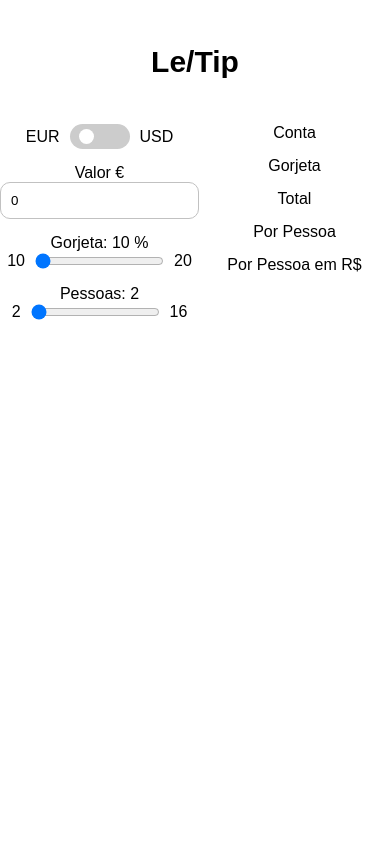
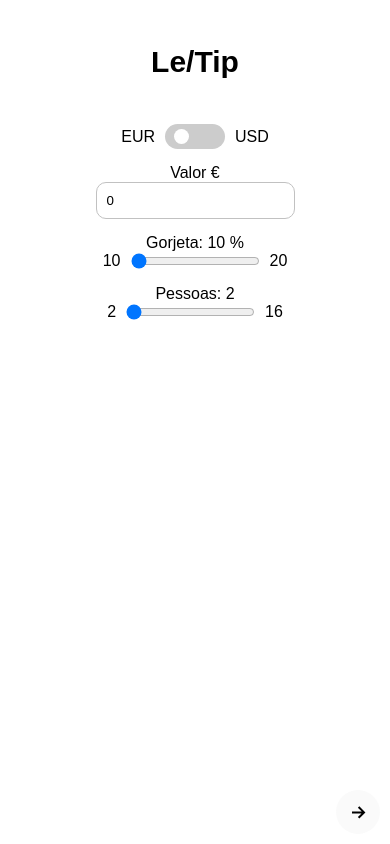
Before and after one commit to LuzianeFreitas/LeTipMigration, a Vue app: page / in a window 390 px wide. Built offline with nearby package versions, Linux system fonts and the light colour scheme.

Commit message:
add style version mobile, add  convert  coin

```diff
--- a/src/components/Forms/Converter.vue
+++ b/src/components/Forms/Converter.vue
@@ -73,12 +73,11 @@ export default {
             }, 2000);
         },
         getConvert() {
-            // let baseURI = `https://v1.nocodeapi.com/luziane/cx/KAAhQTPFWkIqJhlX/rates/convert?amount=${this.calcPerPerson}from=${this.coinSelect}&to=BRL`;
+            let baseURI = `https://v1.nocodeapi.com/luziane/cx/KAAhQTPFWkIqJhlX/rates/convert?amount=${this.calcPerPerson}&from=${this.form.coinSelect}&to=BRL`;
 
-            // this.$http.get(baseURI)
-            // .then((result) => {
-            //     console.log(result.data);
-            // })
+            this.$http.get(baseURI)
+            .then((result) => {
+                let convert = result.data.result.toFixed(2);
 
                 let results = {
                     coinSelect: this.form.coinSelect,
@@ -86,10 +85,23 @@ export default {
                     tip: this.calcTip,
                     total: this.calcTotal,
                     totalPerson: this.calcPerPerson,
-                totalPersonConvert: 0
+                    totalPersonConvert: convert
                 };
 
                 this.$emit('dataResults',results);
+
+
+                this.form.coin = false;
+                this.form.coinSelect = '';
+                this.form.totalSpend = 0;
+                this.form.tip = 10,
+                this.form.amountPeople = 2;
+                this.calcTip = 0;
+                this.calcTotal = 0;
+                this.calcPerPerson = 0;
+                this.time = null;
+
+            })
         },
     },
     computed: {
--- a/src/components/Forms/Result.vue
+++ b/src/components/Forms/Result.vue
@@ -3,31 +3,31 @@
         <div class="field-result">
             Conta
             <strong>
-                {{formatCoin(result.totalSpend)}}
+                {{formatCoin(result.totalSpend,this.result.coinSelect)}}
             </strong>
         </div>
         <div class="field-result">
             Gorjeta
             <strong>
-                {{formatCoin(result.tip)}}
+                {{formatCoin(result.tip,this.result.coinSelect)}}
             </strong>
         </div>
         <div class="field-result">
             Total
             <strong>
-                {{formatCoin(result.total)}}
+                {{formatCoin(result.total,this.result.coinSelect)}}
             </strong>
         </div>
         <div class="field-result">
             Por Pessoa
             <strong>
-                {{formatCoin(result.totalPerson)}}
+                {{formatCoin(result.totalPerson,this.result.coinSelect)}}
             </strong>
         </div>
         <div class="field-result">
             Por Pessoa em R$
             <strong>
-                {{result.totalPersonConvert}}
+                {{formatCoin(result.totalPersonConvert, 'BRL')}}
             </strong>
         </div>
 
@@ -41,9 +41,9 @@ export default {
         result: {}
     },
     methods: {
-        formatCoin(coin) {
+        formatCoin(coin,typeCoin) {
             if(coin != undefined) {
-                return new Intl.NumberFormat('de-DE', { style: 'currency', currency: this.result.coinSelect }).format(coin);
+                return new Intl.NumberFormat('de-DE', { style: 'currency', currency: typeCoin }).format(coin);
             }
         }
     }
--- /dev/null
+++ b/src/components/shared/ButtonFloat.vue
@@ -0,0 +1,50 @@
+<template>
+    <button type="text" class="button-float" @click="sendEvent" :disabled="disabledButton">
+        <img :src="require('@/assets/'+icon)">
+    </button>
+</template>
+
+<script>
+export default {
+    name: 'ButtonFloat',
+    props: {
+        icon: String,
+        disabledButton: {type: Boolean, default: false}
+    },
+    methods: {
+        sendEvent() {
+            this.$emit('change');
+        }
+    },
+}
+</script>
+
+<style>
+    .button-float {
+        position: fixed;
+        bottom:10px;
+        right:10px;
+
+        border: 0;
+        width: 44px;
+        height: 44px;
+        border-radius: 50%;
+
+        display: flex;
+        align-items: center;
+        justify-content: center;
+
+        cursor: pointer;
+
+        transition: hover .2s;
+    }
+
+    .button-float:hover {
+        box-shadow: 0 0 1em rgb(205, 205, 205);
+    }
+
+    .button-float > img {
+        width: 24px;
+        height: 24px;
+    }
+</style>
--- a/src/views/Home.vue
+++ b/src/views/Home.vue
@@ -7,33 +7,77 @@
         </header>
 
         <main class="container-conteudo">
-            <converter @dataResults="getResult"/>
-            <result :result="result"/>
+            <converter
+                @dataResults="getResult"
+                class="form-enter"
+                :style="showForm"
+            />
+            <result
+                :result="result"
+                class="result"
+                :style="showResult"
+            />
         </main>
+
+        <button-float
+            :icon="icon"
+            :disabledButton="sizeResult > 0 ? false : true"
+            @change="changePage"
+            class="button"
+        />
     </div>
 </template>
 
 <script>
-import Converter from '../components/Forms/Converter.vue';
-import Result from '../components/Forms/Result.vue';
+import Converter from "../components/Forms/Converter.vue";
+import Result from "../components/Forms/Result.vue";
+import ButtonFloat from "../components/shared/ButtonFloat";
 
 export default {
   name: "Home",
   components: {
     Converter,
-        Result
+    Result,
+    ButtonFloat
   },
   data() {
     return {
-            result: {}
-        }
+      result: {},
+      next: false,
+      icon: "next.svg",
+      sizeResult: 0
+    };
   },
   methods: {
     getResult(result) {
       this.result = result;
+      this.sizeResult = Object.keys(this.result).length;
+    },
+    changePage() {
+      this.next = !this.next;
+
+      if (this.next) {
+        this.icon = "previous.svg";
+      } else {
+        this.icon = "next.svg";
+      }
     }
   },
+  computed: {
+    showResult() {
+        return {
+            '--show-result': this.next ? 'visible' : 'hidden',
+            '--show-display': this.next ? 'inherit' : 'none'
         }
+    },
+    showForm() {
+        return {
+            '--show-form': !this.next ? 'visible' : 'hidden',
+            '--show-display-form': !this.next ? 'inherit' : 'none'
+        }
+    }
+  }
+};
 </script>
 
 <style>
@@ -52,4 +96,28 @@ export default {
   display: flex;
   justify-content: space-between;
 }
+
+@media (max-width: 600px) {
+  .container-conteudo > .result {
+    visibility: var(--show-result);
+    display: var(--show-display);
+  }
+
+  .container-conteudo > .form-enter {
+    visibility: var(--show-form);
+    display: var(--show-display-form);
+  }
+
+  .container-home > .button {
+    visibility: visible;
+    display: flex;
+  }
+}
+
+@media (min-width: 601px) {
+  .container-home > .button {
+    visibility: hidden;
+    display: none;
+  }
+}
 </style>
```
Also changed, not shown: src/assets/next.svg (added), src/assets/previous.svg (added). Lines whose indentation alone changed are shown as unchanged.
